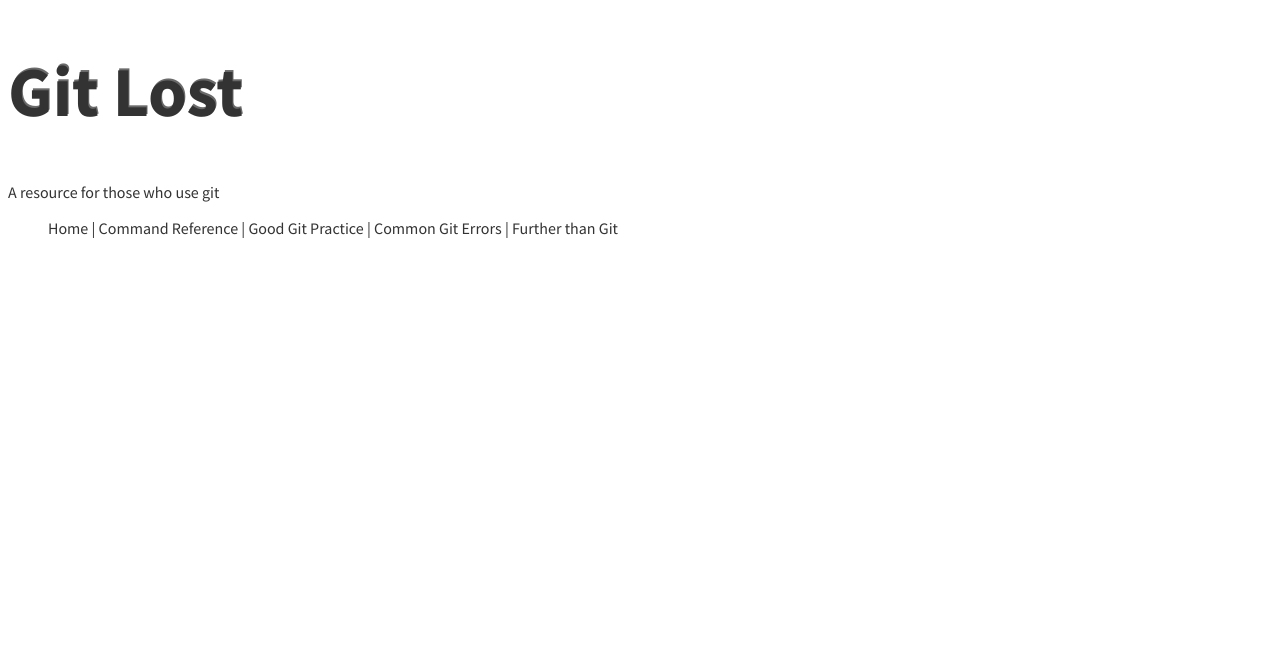
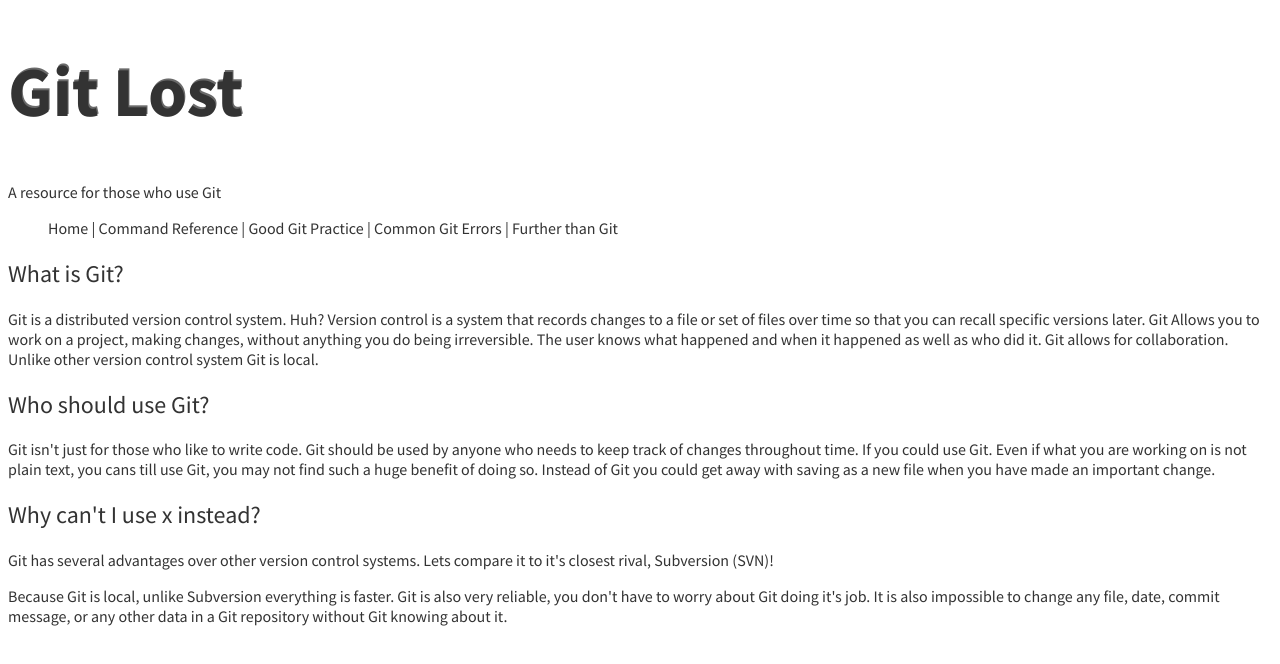
Before and after one commit to q6/git_site, a plain HTML site: page index.html in a window 1280 px wide. Drawn offline with Linux system fonts and the light colour scheme.

Commit message:
New icons & update index.html

```diff
--- a/index.html
+++ b/index.html
@@ -3,12 +3,13 @@
     <head>
         <title>Git Lost | Home</title>
         <link type="text/css" rel="stylesheet" href="default.css">
-        <link href='http://fonts.googleapis.com/css?family=Source+Sans+Pro:400,700' rel='stylesheet' type='text/css'>
+        <link href="http://fonts.googleapis.com/css?family=Source+Sans+Pro:400,700" rel="stylesheet" type="text/css">
+        <link rel="icon" type="image/png" href="logo_16x16.png">
     </head>
     <body>
         <div class="header">
             <h1 class="title">Git Lost</h1>
-            <p>A resource for those who use git</p>
+            <p>A resource for those who use Git</p>
             <div class="nav">
                 <ul>
                     <li>Home</li>
@@ -20,7 +21,19 @@
             </div>
         </div>
         <div class="content">
-        <h
+            <div class="entry">
+                <h2>What is Git?</h2>
+                <p>Git is a distributed version control system. <strong>Huh?</strong> Version control is a system that records changes to a file or set of files over time so that you can recall specific versions later. Git Allows you to work on a project, making changes, without anything you do being irreversible. The user knows what happened and when it happened as well as who did it. Git allows for collaboration. Unlike other version control system Git is local.</p>
+            </div>
+            <div class="entry">
+                <h2>Who should use Git?</h2>
+                <p>Git isn't just for those who like to write code. Git should be used by anyone who needs to keep track of changes throughout time. If you could use Git. Even if what you are working on is not plain text, you cans till use Git, you may not find such a huge benefit of doing so. Instead of Git you could get away with saving as a new file when you have made an important change.</p>
+            </div>
+            <div class="entry">
+                <h2>Why can't I use <strong>x</strong> instead?</h2>
+                <p>Git has several advantages over other version control systems. Lets compare it to it's closest rival, Subversion (SVN)!</p>
+                <p>Because Git is local, unlike Subversion everything is faster. Git is also very reliable, you don't have to worry about Git doing it's job. It is also impossible to change any file, date, commit message, or any other data in a Git repository without Git knowing about it.
+            </div>
         </div>
     </body>
 </html>
```
Also changed, not shown: Git-Icon-1788C.png (added), logo.png (added), logo1.png (added), logo_16x16.ico (added), logo_16x16.png (added), logo_32x32.png (added), 4 other files.
